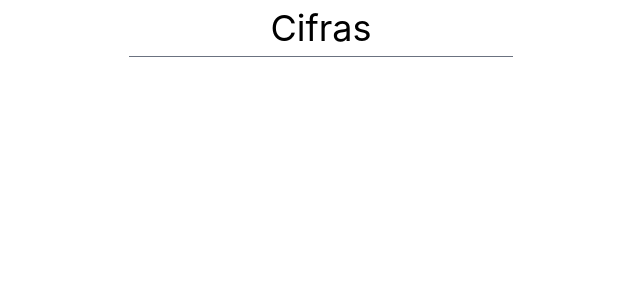
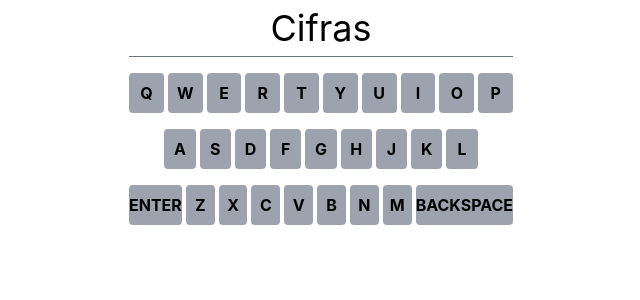
Before and after one commit to rluque8/wordle-clone, a React (Vite) app: page / in a window 1280 px wide. Shown: the top 300 px of the page, without its empty margins (319-959 px from the left). Built offline with nearby package versions, Linux system fonts and the light colour scheme.

Commit message:
feat: basiic keyboard styling

```diff
--- a/src/App.tsx
+++ b/src/App.tsx
@@ -1,4 +1,5 @@
 import React, { useEffect, useRef, useState } from 'react';
+import Keyboard from './Keyboard';
 import { GUESS_LENGTH, useStore } from './store';
 import { isValidWord, LETTER_LENGTH } from './utils/word-utils';
 import WordRow from './WordRow';
@@ -50,6 +51,8 @@
       <header className='border-b border-gray-500 pb-2 my-2'>
         <h1 className="text-4xl text-center">Cifras</h1>
       </header>
+
+      <Keyboard />
 
       <main className='grid grid-rows-6 gap-4'>
         {rows.map(({ guess, result }, index) => {
--- /dev/null
+++ b/src/Keyboard.tsx
@@ -0,0 +1,26 @@
+export default function Keyboard() {
+
+  return (
+    <div className="flex flex-col">
+      {keyboardKeys.map(((keyboardRow, rowIndex) => {
+        return (
+          <div key={rowIndex} className="flex justify-center my-2 space-x-1">
+            {keyboardRow.map((key, index) => {
+              let styles = 'rounded font-bold uppercase py-2 flex-1';
+              if (key !== '') {
+                styles += ' bg-gray-400';
+              }
+              return <button key={index} className={styles}>{key}</button>
+            })}
+          </div>
+        )
+      }))}
+    </div>
+  )
+}
+
+const keyboardKeys = [
+  ['q', 'w', 'e', 'r', 't', 'y', 'u', 'i', 'o', 'p'],
+  ['', 'a', 's', 'd', 'f', 'g', 'h', 'j', 'k', 'l', ''],
+  ['Enter', 'z', 'x', 'c', 'v', 'b', 'n', 'm', 'Backspace'],
+];
```
